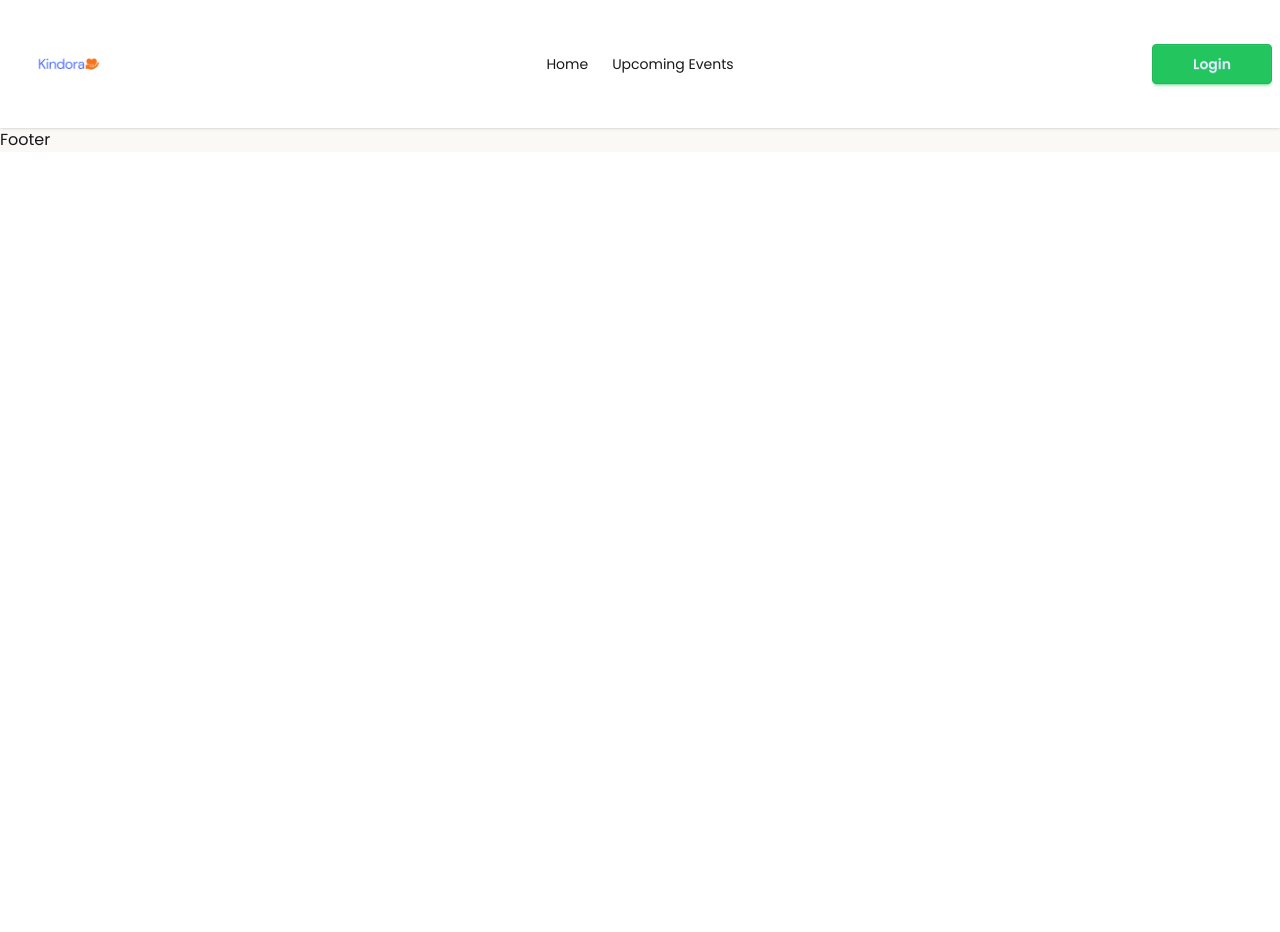
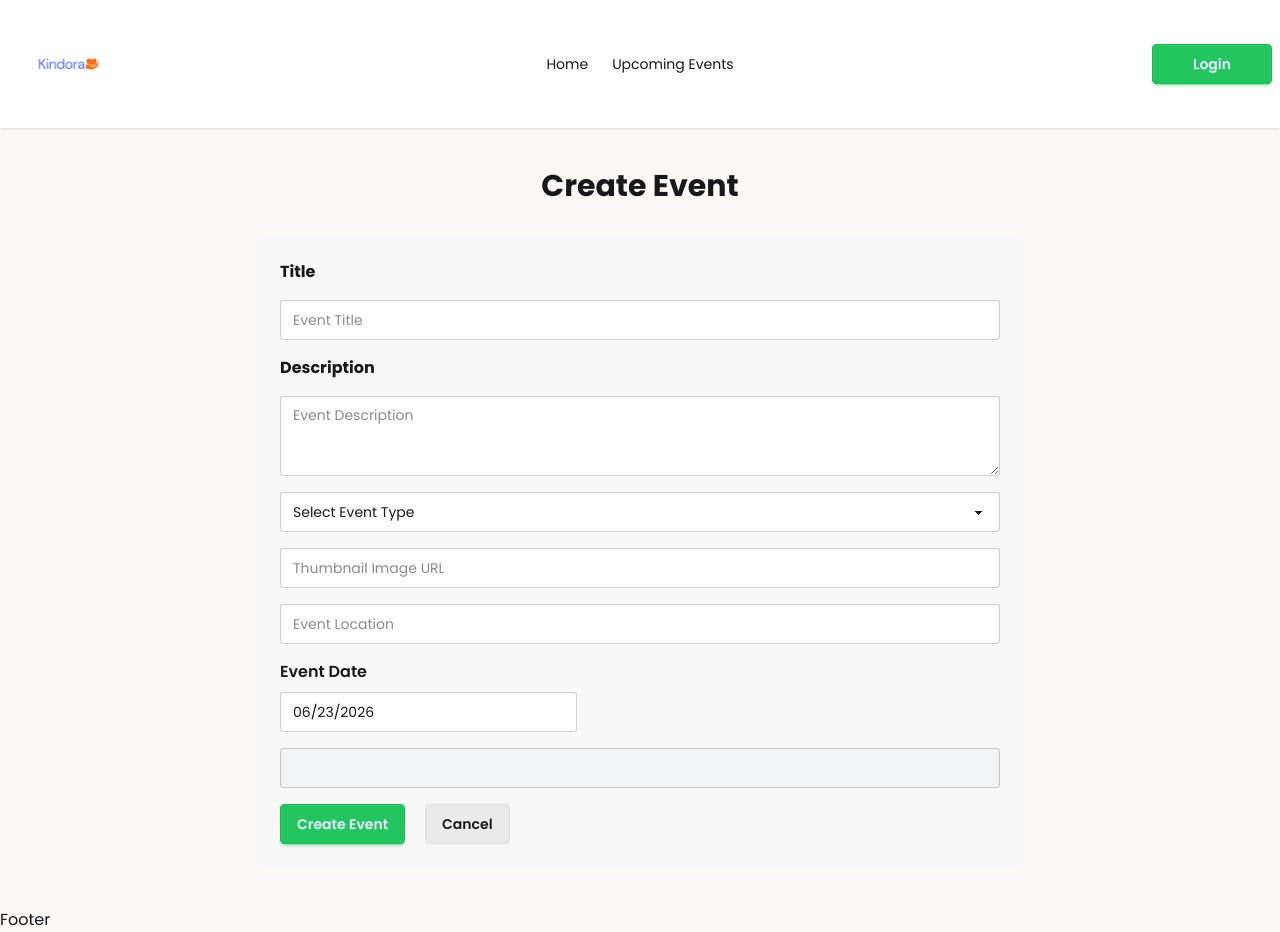
Before and after one commit to hassan8822/Social-Development-Client, a React (Vite) app: page /createevent in a window 1280 px wide. Before the commit the page ends 800 px from the top, so only its background shows below. Built offline with nearby package versions, Linux system fonts and the light colour scheme; no server answers.

Commit message:
added a create event page

```diff
--- a/src/Components/Navbar/Navbar.jsx
+++ b/src/Components/Navbar/Navbar.jsx
@@ -3,6 +3,7 @@ import userIcon from "../../assets/user.png.png"
 import logo from "../../assets/logo.png.png"
 import { use } from "react";
 import { AuthContext } from "../../Povider/AuthProvider";
+import Swal from "sweetalert2";
 
 const Navbar = () => {
   const {user, signOutuser} = use(AuthContext)
@@ -21,7 +22,11 @@ const Navbar = () => {
   const handleLogOut = () => {
     signOutuser()
     .then(() => {
-      alert("you logged out")
+     Swal.fire({
+  title: "Success!",
+  text: "Logged Out Successfully",
+  icon: "success"
+});
 
     })
     .catch(error => {
--- a/src/Pages/CreateEvent/CreateEvent.jsx
+++ b/src/Pages/CreateEvent/CreateEvent.jsx
@@ -1,11 +1,122 @@
+import { use, useState } from "react";
+import DatePicker from "react-datepicker";
+import "react-datepicker/dist/react-datepicker.css";
+
+import { AuthContext } from "../../Povider/AuthProvider";
+import Swal from "sweetalert2";
+import { useNavigate } from "react-router";
 
 
 const CreateEvent = () => {
-  return (
-    <div>
+    const {user} = use(AuthContext)
+    const [eventDate, setEventDate] = useState(new Date ())
+   const navigate = useNavigate();
+    const handleCreateEvent = (e) => {
+        e.preventDefault();
+        const title = e.target.title.value;
+        const description = e.target.description.value;
+        const eventType = e.target.eventType.value;
+        const thumbnail = e.target.thumbnail.value;
+        const location  = e.target.location.value;
+        const eventData = {
+          title, description, eventType, thumbnail, location, eventDate,
+          email: user?.email,
+         createdBy: user?.email,
+        };
 
-    </div>
-  );
+        fetch("http://localhost:3000/events", {
+          method: "POST",
+          headers: {
+            "content-type" : "application/json"
+          },
+          body: JSON.stringify(eventData),
+        })
+        .then((res) => res.json())
+        .then((data) => {
+          if (data.insertedId) {
+             Swal.fire({
+            title: "Success!",
+            text: "Event Created Successfully",
+            icon: "success",
+        });
+
+         e.target.reset();
+         setEventDate(new Date());
+         navigate("/upcomingevents") ;
+      }
+    });
+  }
+
+
+    return (
+        <div className="max-w-3xl mx-auto my-10">
+        <h2 className="text-3xl font-bold text-center mb-8">Create Event</h2>
+         <form onSubmit={handleCreateEvent} className="space-y-4 bg-base-200 p-6 rounded-xl">
+            <h2 className="font-bold">Title</h2>
+            <input type="text" name="title" placeholder="Event Title"
+            className="input input-bordered w-full" required/>
+              <h2 className="font-bold ">Description</h2>
+              <textarea
+                 name="description"
+                  placeholder="Event Description"
+                  className="textarea textarea-bordered w-full"
+                  required >
+
+
+              </textarea>
+
+              <select  name="eventType"
+                className="select select-bordered w-full"
+                  required>
+                    <option value="">Select Event Type</option>
+                    <option value="CleanUp">CleanUp</option>
+                    <option value="Plantation">Plantation</option>
+                    <option value="Donation">Donation</option>
+                    <option value="Food Distribution">Food Distribution</option>
+
+                     </select>
+                       <input
+                       type="url" name="thumbnail"
+                        placeholder="Thumbnail Image URL"
+                      className="input input-bordered w-full"  required
+
+                         />
+                    <input
+                      type="text" name="location" placeholder="Event Location"
+                      className="input input-bordered w-full"  required
+
+                        />
+                      <div>
+
+                        <label className="font-semibold block mb-2">Event Date </label>
+                        <DatePicker className="input input-bordered w-full" selected={eventDate}
+                        onChange={(date) => {
+                            setEventDate(date);
+                        }} minDate={new Date()}
+                        >
+                        </DatePicker>
+                      </div>
+
+                        <input  className="input input-bordered w-full bg-gray-100"
+                  type="email" value={user?.email || ""}
+                readOnly
+
+        />
+        <div className="flex gap-5">
+            <button  className="btn btn-primary " type="submit" >
+          Create Event
+        </button>
+         <button  className="btn btn-soft" type="button"  onClick={() => navigate("/")} >
+          Cancel
+        </button>
+
+        </div>
+
+
+
+      </form>
+        </div>
+    );
 };
 
 export default CreateEvent;
--- a/src/Pages/Login/Login.jsx
+++ b/src/Pages/Login/Login.jsx
@@ -20,9 +20,9 @@ const Login = () => {
       console.log(user)
     })
     .catch((error) => {
-    const errorCode = error.code;
+
     const errorMessage = error.message;
-    alert(errorCode, errorMessage)
+    Swal.fire("Error", errorMessage, "error");
   });
   }
 
@@ -34,7 +34,7 @@ const Login = () => {
         Swal.fire("Login Successful", "Welcome back!", "success");
     })
     .catch((error) => {
-      alert(error.message);
+     Swal.fire("Error", error.message, "error")
     });
   }
     return (
@@ -56,6 +56,13 @@ const Login = () => {
           <div><a className="link link-hover">Forgot password?</a></div>
 
           <button type="submit" className="btn btn-neutral mt-4">Login</button>
+
+         <div className="flex items-center my-4">
+                <div className="flex-1 border-t border-gray-300"></div>
+                <span className="px-3 text-gray-500 font-medium text-sm">Or</span>
+                <div className="flex-1 border-t border-gray-300"></div>
+              </div>
+
              <button  onClick={handlegoogleSignIn} type="button" className="btn bg-white text-black border-[#e5e5e5]">
   <svg aria-label="Google logo" width="16" height="16" xmlns="http://www.w3.org/2000/svg" viewBox="0 0 512 512"><g><path d="m0 0H512V512H0" fill="#fff"></path><path fill="#34a853" d="M153 292c30 82 118 95 171 60h62v48A192 192 0 0190 341"></path><path fill="#4285f4" d="m386 400a140 175 0 0053-179H260v74h102q-7 37-38 57"></path><path fill="#fbbc02" d="m90 341a208 200 0 010-171l63 49q-12 37 0 73"></path><path fill="#ea4335" d="m153 219c22-69 116-109 179-50l55-54c-78-75-230-72-297 55"></path></g></svg>
   Login with Google
--- a/src/Pages/Register/Register.jsx
+++ b/src/Pages/Register/Register.jsx
@@ -7,7 +7,8 @@ import Swal from "sweetalert2";
 
 const Register = () => {
   const navigate = useNavigate();
-  const { createuser, setUser} = use(AuthContext)
+
+  const { createuser, setUser, googleSignIn} = use(AuthContext)
   const handleSignIn = (e) => {
     e.preventDefault();
 
@@ -40,6 +41,18 @@ const Register = () => {
   });
   });
 };
+
+ const handleGoogleSignUp = () => {
+    googleSignIn()
+      .then((result) => {
+      console.log(result.user);
+      navigate("/login");
+        Swal.fire("Login Successful", "Welcome back!", "success");
+    })
+    .catch((error) => {
+      alert(error.message);
+    });
+  }
     return (
           <div className="hero bg-base-200 min-h-[70vh] ">
 
@@ -68,7 +81,18 @@ const Register = () => {
           required />
 
 
-          <button type="submit" className="btn btn-neutral mt-4">Sign In</button>
+          <button type="submit" className="btn btn-neutral mt-4">Sign UP</button>
+
+            <div className="flex items-center my-4">
+                <div className="flex-1 border-t border-gray-300"></div>
+                <span className="px-3 text-gray-500 font-medium text-sm">Or</span>
+                <div className="flex-1 border-t border-gray-300"></div>
+              </div>
+
+          <button onClick={handleGoogleSignUp} type="button" className="btn bg-white text-black border-[#e5e5e5]">
+         <svg aria-label="Google logo" width="16" height="16" xmlns="http://www.w3.org/2000/svg" viewBox="0 0 512 512"><g><path d="m0 0H512V512H0" fill="#fff"></path><path fill="#34a853" d="M153 292c30 82 118 95 171 60h62v48A192 192 0 0190 341"></path><path fill="#4285f4" d="m386 400a140 175 0 0053-179H260v74h102q-7 37-38 57"></path><path fill="#fbbc02" d="m90 341a208 200 0 010-171l63 49q-12 37 0 73"></path><path fill="#ea4335" d="m153 219c22-69 116-109 179-50l55-54c-78-75-230-72-297 55"></path></g></svg>
+        Google
+         </button>
 
            <p className="font-semibold text-center pt-4">Already Have An Account?{" "}
            <Link className="text-secondary" to="/login">Login</Link>
```
